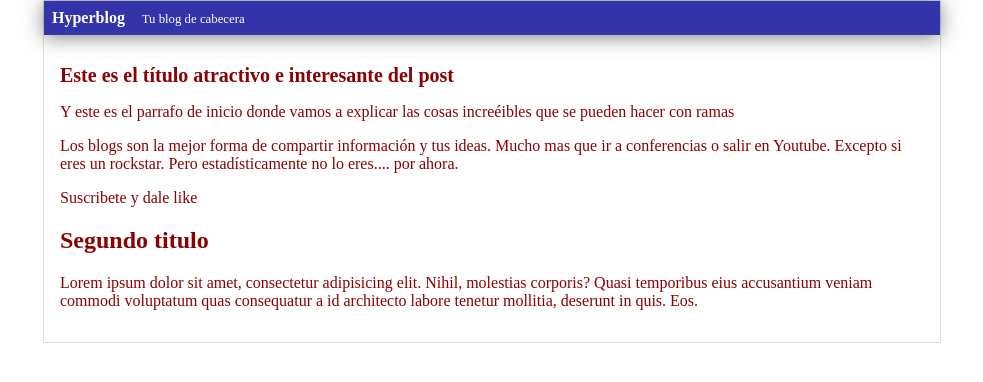
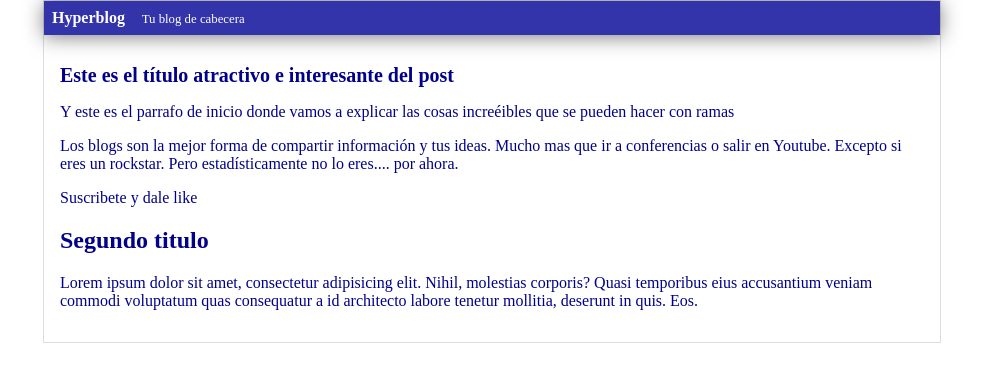
Before and after one commit to auvm/hyperblog, a plain HTML site: page blog.html in a window 1280 px wide. Shown: the whole page, without its empty margins (148-1131 px from the left). Drawn offline with Linux system fonts and the light colour scheme.

Commit message:
modifique la cabeera y el color del texto

```diff
--- a/blog.html
+++ b/blog.html
@@ -1,6 +1,6 @@
 <html>
     <head>
-        <title>El titulo del post</title>
+        <title>Tu blog de cabecera</title>
         <link rel="stylesheet" href="styles.css" />
     </head>
     <body>
--- a/styles.css
+++ b/styles.css
@@ -3,7 +3,7 @@ body
     color: #333;
     text-align: center;
     font-family: 'Times New Roman', Times, serif;
-    color:darkred;
+    color: darkblue;
     font-size: 16px;
     margin: 0;
     padding: 0;
```
